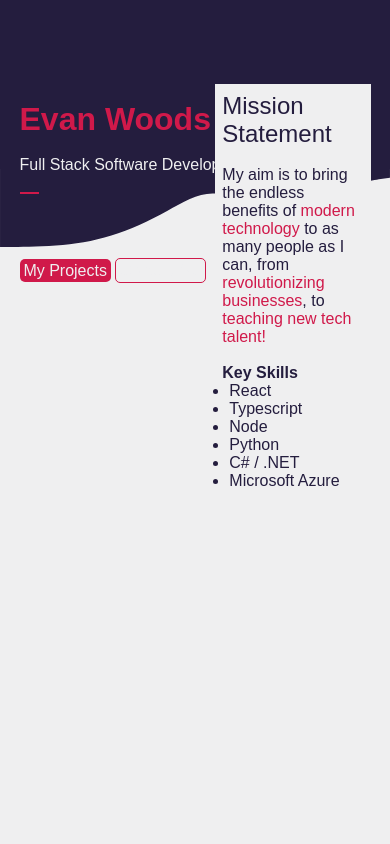
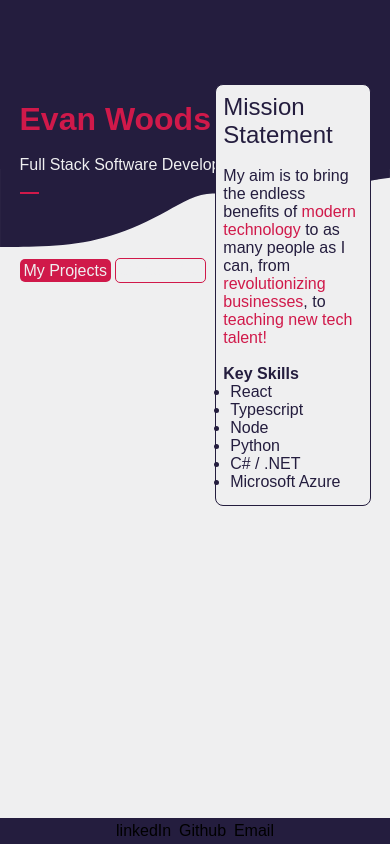
Before and after one commit to EvanCWoods/Personal-Portfolio, a React (Create React App) app: page / in a window 390 px wide. Built offline with nearby package versions, Linux system fonts and the light colour scheme.

Commit message:
added card styling, started on footer

```diff
--- a/package.json
+++ b/package.json
@@ -4,6 +4,7 @@
   "private": true,
   "dependencies": {
     "@mui/icons-material": "^5.8.4",
+    "@mui/material": "^5.10.0",
     "@testing-library/jest-dom": "^5.16.5",
     "@testing-library/react": "^13.3.0",
     "@testing-library/user-event": "^13.5.0",
--- a/src/App.tsx
+++ b/src/App.tsx
@@ -3,6 +3,7 @@ import { BrowserRouter as Router, Routes, Route } from "react-router-dom";
 import "./Styles/root.css";
 import "./Styles/colors.css";
 import { LandingPage } from './Components/LandingPage/LandingPage';
+import Footer from "./Components/Footer";
 
 function App() {
   return (
@@ -11,6 +12,7 @@ function App() {
         <Routes>
           <Route path="/" element={<LandingPage />} />
         </Routes>
+        <Footer />
       </Router>
     </div>
   );
--- /dev/null
+++ b/src/Components/Footer.tsx
@@ -0,0 +1,16 @@
+import  "../Styles/Footer.css";
+export default function Footer () {
+    return (
+        <div className="footer blue-background">
+            <div className="footer-icon">
+                linkedIn
+            </div>
+            <div className="footer-icon">
+                Github
+            </div>
+            <div className="footer-icon">
+                Email
+            </div>
+        </div>
+    )
+}
--- a/src/Components/LandingPage/Components/LandingAbout.tsx
+++ b/src/Components/LandingPage/Components/LandingAbout.tsx
@@ -1,12 +1,13 @@
 import WaveSvg from "../../Reusable/WaveSvg";
 import Button from "../../Reusable/Button";
 import "../../../Styles/LandingPage/LandingAbout.css";
+import "../../../Styles/LandingPage/LandingPage.css";
 
 export default function LandingAbout() {
   // Color variable to set the background for components throughout the component
   const backgroundColor = "#241d3e";
   return (
-    <div>
+    <div className="landing-about">
       <div style={{ height: "20vh", background: backgroundColor}}>
         <div className="landing-info">
           <h1 className="red-text">Evan Woods</h1>
--- a/src/Components/LandingPage/Components/LandingCard.tsx
+++ b/src/Components/LandingPage/Components/LandingCard.tsx
@@ -1,4 +1,6 @@
 import "../../../Styles/LandingPage/LandingCard.css";
+import "../../../Styles/LandingPage/LandingPage.css";
+
 export default function LandingCard() {
   return (
     <div className="landing-card white-background blue-text">
--- a/src/Components/LandingPage/LandingPage.tsx
+++ b/src/Components/LandingPage/LandingPage.tsx
@@ -1,9 +1,10 @@
 import LandingAbout from "./Components/LandingAbout";
 import LandingCard from "./Components/LandingCard";
+import "../../Styles/LandingPage/LandingPage.css";
 
 export function LandingPage() {
   return (
-    <div>
+    <div className="landing-page">
       <LandingAbout />
       <LandingCard />
     </div>
--- /dev/null
+++ b/src/Styles/Footer.css
@@ -0,0 +1,11 @@
+.footer {
+  position: absolute;
+  bottom: 0;
+  width: 100%;
+  padding: 1% 0;
+  display: flex;
+  justify-content: center;
+}
+.footer-icon {
+  margin: 0 1%;
+}
--- a/src/Styles/LandingPage/LandingCard.css
+++ b/src/Styles/LandingPage/LandingCard.css
@@ -5,4 +5,6 @@
   top: 10%;
   left: 55%;
   padding: 2%;
+  border: 1px solid#241d3e;
+  border-radius: 8px;
 }
--- /dev/null
+++ b/src/Styles/LandingPage/LandingPage.css
@@ -0,0 +1,13 @@
+@media (max-width: 776px) {
+  .landing-page {
+    display: block;
+  }
+  .landing-about {
+    width: 100%;
+  }
+  .landing-card {
+    width: 100%;
+    padding: 2%;
+    border: 1px solid#241d3e;
+  }
+}
--- a/src/Styles/colors.css
+++ b/src/Styles/colors.css
@@ -13,3 +13,6 @@
 .blue-text {
   color: #241d3e;
 }
+.blue-background {
+  background: #241d3e;
+}
```
Also changed, not shown: 1 other file (tests, documents, lock files or other folders).
